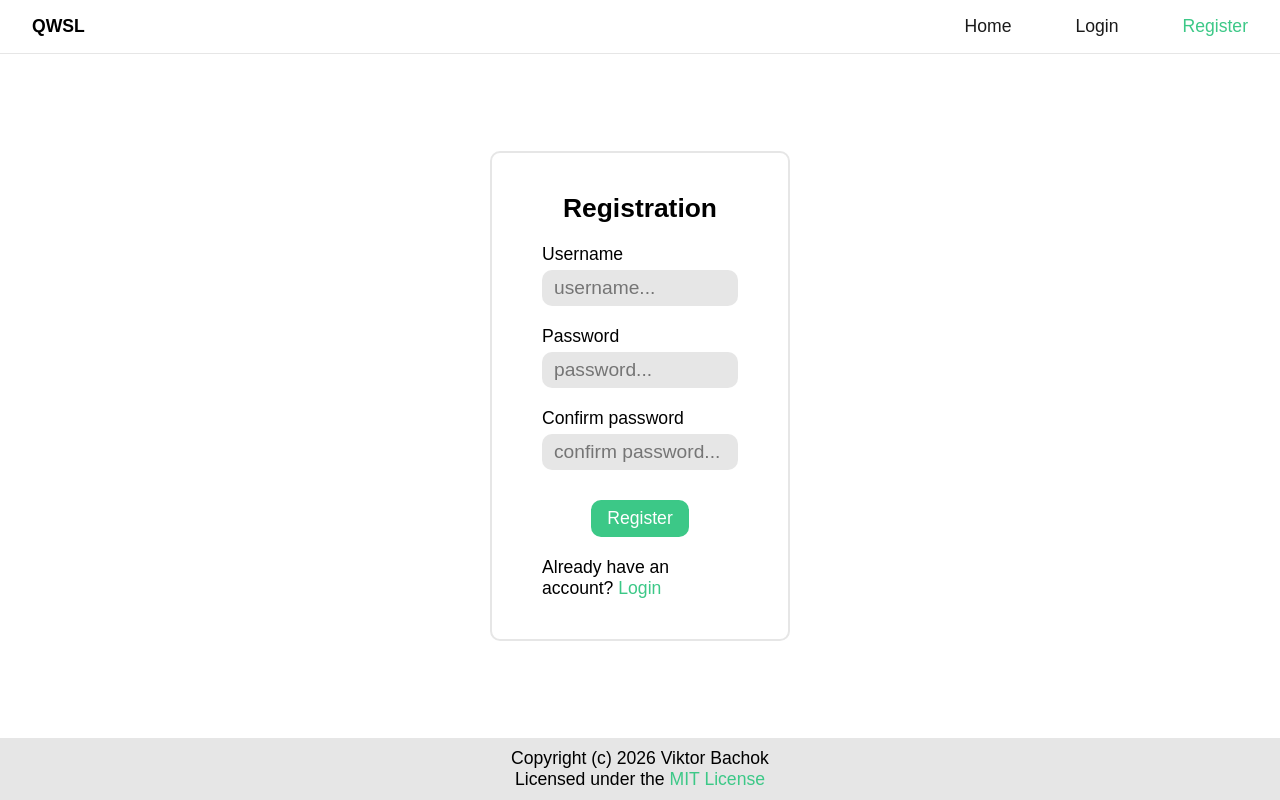
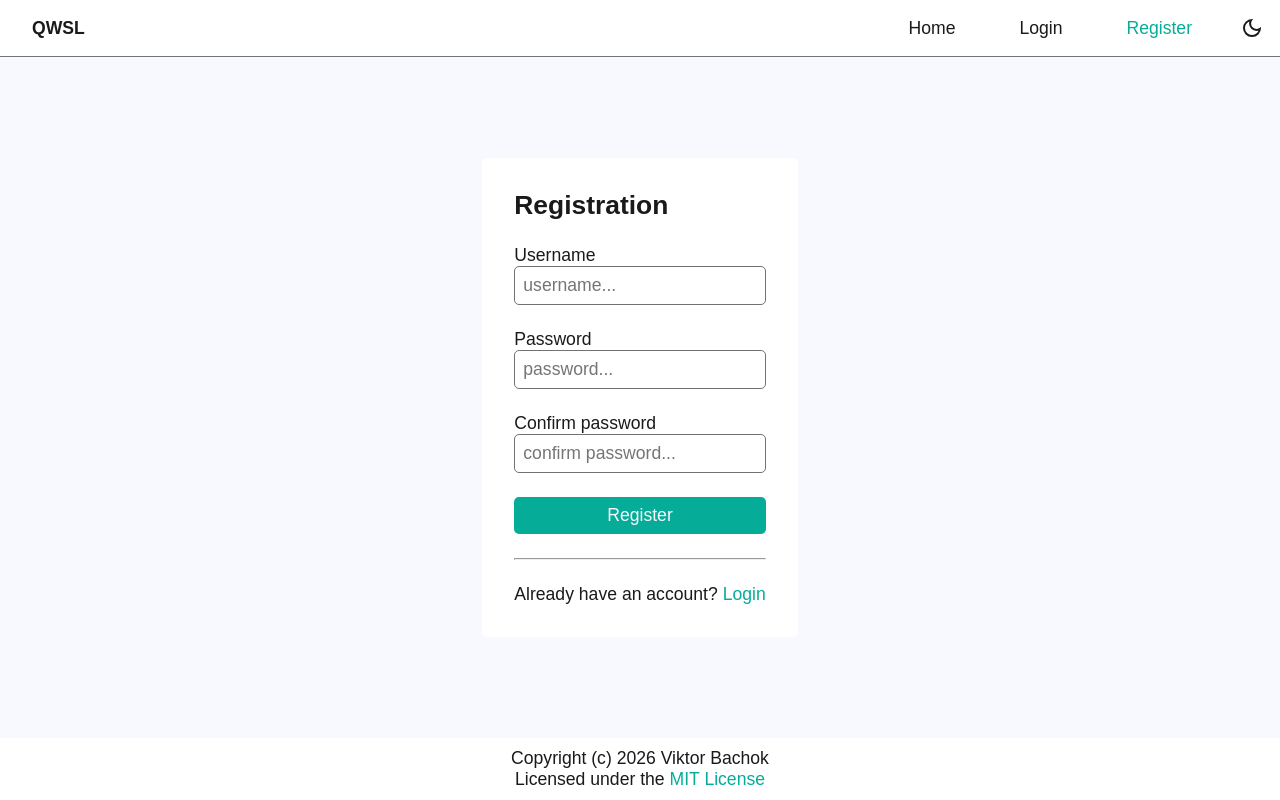
Before and after one commit to bachokviktor/qwshortlink, a React (Vite) app in the folder frontend/: page /register in a window 1280 px wide. Built offline with nearby package versions, Linux system fonts and the light colour scheme; no server answers.

Commit message:
Refactor styles. Add dark mode

```diff
--- a/frontend/src/components/Layout.tsx
+++ b/frontend/src/components/Layout.tsx
@@ -1,4 +1,4 @@
-import {useContext, useState} from "react"
+import {useContext, useEffect, useState} from "react"
 import {Outlet, NavLink} from "react-router"
 import AuthContext from "../AuthContext"
 
@@ -6,6 +6,19 @@ function Layout() {
   const {isLoading, user} = useContext(AuthContext)
 
   const [isNavbarOpen, setIsNavbarOpen] = useState<boolean>(false)
+  const [isDarkmode, setIsDarkmode] = useState<boolean>(() => {
+    return localStorage.getItem("darkmode") === "active"
+  })
+
+  useEffect(() => {
+    if (isDarkmode) {
+      localStorage.setItem("darkmode", "active")
+      document.body.classList.add("darkmode")
+    } else {
+      localStorage.removeItem("darkmode")
+      document.body.classList.remove("darkmode")
+    }
+  }, [isDarkmode])
 
   if (isLoading) {
     return <p>Loading...</p>
@@ -15,16 +28,6 @@ function Layout() {
     <>
       <header>
 	<strong>QWSL</strong>
-
-	<button
-	  className="nav-hamburger"
-	  aria-label="Open sidebar"
-	  aria-expanded={isNavbarOpen}
-	  aria-controls="navbar"
-	  onClick={() => {setIsNavbarOpen(true)}}
-	>
-	  <svg xmlns="http://www.w3.org/2000/svg" height="1.5rem" viewBox="0 -960 960 960" width="1.5rem" fill="#1f1f1f"><path d="M144-264v-72h672v72H144Zm0-180v-72h672v72H144Zm0-180v-72h672v72H144Z"/></svg>
-	</button>
 
 	<nav className={isNavbarOpen ? "show" : ""} id="navbar">
 	  <ul>
@@ -58,12 +61,33 @@ function Layout() {
 		  <NavLink to="/register" onClick={() => {setIsNavbarOpen(false)}}>Register</NavLink>
 		</li>
 	      </>
-	    )
-	    }
+	    )}
 	  </ul>
 	</nav>
 
 	<div className="nav-overlay" onClick={() => {setIsNavbarOpen(false)}} aria-hidden="true"></div>
+
+	<button
+	  className="btn-svg"
+	  aria-label="Toggle darkmode"
+	  onClick={() => {setIsDarkmode((prev) => !prev)}}
+	>
+	  {isDarkmode ? (
+	    <svg xmlns="http://www.w3.org/2000/svg" height="1.5rem" viewBox="0 -960 960 960" width="1.5rem" fill="#1f1f1f"><path d="M565-395q35-35 35-85t-35-85q-35-35-85-35t-85 35q-35 35-35 85t35 85q35 35 85 35t85-35Zm-226.5 56.5Q280-397 280-480t58.5-141.5Q397-680 480-680t141.5 58.5Q680-563 680-480t-58.5 141.5Q563-280 480-280t-141.5-58.5ZM200-440H40v-80h160v80Zm720 0H760v-80h160v80ZM440-760v-160h80v160h-80Zm0 720v-160h80v160h-80ZM256-650l-101-97 57-59 96 100-52 56Zm492 496-97-101 53-55 101 97-57 59Zm-98-550 97-101 59 57-100 96-56-52ZM154-212l101-97 55 53-97 101-59-57Zm326-268Z"/></svg>
+	  ) : (
+	    <svg xmlns="http://www.w3.org/2000/svg" height="1.5rem" viewBox="0 -960 960 960" width="1.5rem" fill="#1f1f1f"><path d="M480-120q-150 0-255-105T120-480q0-150 105-255t255-105q14 0 27.5 1t26.5 3q-41 29-65.5 75.5T444-660q0 90 63 153t153 63q55 0 101-24.5t75-65.5q2 13 3 26.5t1 27.5q0 150-105 255T480-120Zm0-80q88 0 158-48.5T740-375q-20 5-40 8t-40 3q-123 0-209.5-86.5T364-660q0-20 3-40t8-40q-78 32-126.5 102T200-480q0 116 82 198t198 82Zm-10-270Z"/></svg>
+	  )}
+	</button>
+
+	<button
+	  className="nav-hamburger"
+	  aria-label="Open sidebar"
+	  aria-expanded={isNavbarOpen}
+	  aria-controls="navbar"
+	  onClick={() => {setIsNavbarOpen(true)}}
+	>
+	  <svg xmlns="http://www.w3.org/2000/svg" height="1.5rem" viewBox="0 -960 960 960" width="1.5rem" fill="#1f1f1f"><path d="M144-264v-72h672v72H144Zm0-180v-72h672v72H144Zm0-180v-72h672v72H144Z"/></svg>
+	</button>
       </header>
 
       <Outlet />
--- a/frontend/src/components/Login.tsx
+++ b/frontend/src/components/Login.tsx
@@ -43,12 +43,12 @@ function Login() {
 
   return (
     <div className="centered-wrapper">
-      <div className="auth-container">
-	<div className="centered-wrapper">
+      <div className="card fl-col fl-gap">
         <h2>Login</h2>
 
         <form onSubmit={handleLogin}>
-            <label htmlFor="userName">Username</label><br/>
+	  <div className="fl-col">
+            <label htmlFor="userName">Username</label>
             <input
 	      name="userName"
 	      id="userName"
@@ -57,9 +57,11 @@ function Login() {
 	      required
 	      onChange={(e: React.ChangeEvent<HTMLInputElement>) => { setUsername(e.target.value) }}
 	      value={username}
-	    /><br/>
+	    />
+	  </div>
 
-            <label htmlFor="userPassword">Password</label><br/>
+	  <div className="fl-col">
+            <label htmlFor="userPassword">Password</label>
             <input
 	      name="userPassword"
 	      id="userPassword"
@@ -68,20 +70,21 @@ function Login() {
 	      required
 	      onChange={(e: React.ChangeEvent<HTMLInputElement>) => { setPassword(e.target.value) }}
 	      value={password}
-	    /><br/>
+	    />
+	  </div>
 
-	    <div className="centered-wrapper">
 	  {errorMessage && <p className="error-message">{errorMessage}</p>}
-              <button className="btn-primary" type="submit">Login</button>
-	    </div>
+
+          <button className="btn btn-primary" type="submit">Login</button>
         </form>
+
+	<hr/>
 
         <p>
              Don't have an account? <Link to="/register">Register</Link>
         </p>
       </div>
     </div>
-    </div>
   )
 }
 
--- a/frontend/src/components/Redirect.tsx
+++ b/frontend/src/components/Redirect.tsx
@@ -40,8 +40,8 @@ function Redirect() {
       <h2>Redirect...</h2>
       <p>You are about to be redirected to <a href={redirectUrl}>{redirectUrl}</a></p>
 
-      <button className="btn-primary" onClick={() => window.location.href = redirectUrl}>Continue</button>
-      <button className="btn-primary" onClick={() => navigate("/")}>Go back</button>
+      <button className="btn btn-primary" onClick={() => window.location.href = redirectUrl}>Continue</button>
+      <button className="btn btn-neutral" onClick={() => navigate("/")}>Go back</button>
     </div>
   )
 }
--- a/frontend/src/components/Register.tsx
+++ b/frontend/src/components/Register.tsx
@@ -50,12 +50,12 @@ function Register() {
 
   return (
     <div className="centered-wrapper">
-      <div className="auth-container">
-	<div className="centered-wrapper">
+      <div className="card fl-col fl-gap">
         <h2>Registration</h2>
 
         <form onSubmit={handleRegister}>
-            <label htmlFor="userName">Username</label><br/>
+	  <div className="fl-col">
+            <label htmlFor="userName">Username</label>
             <input
 	      name="userName"
 	      id="userName"
@@ -64,9 +64,11 @@ function Register() {
 	      required
 	      onChange={(e: React.ChangeEvent<HTMLInputElement>) => { setUsername(e.target.value) }}
 	      value={username}
-	    /><br/>
+	    />
+	  </div>
 
-            <label htmlFor="userPassword1">Password</label><br/>
+	  <div className="fl-col">
+            <label htmlFor="userPassword1">Password</label>
             <input
 	      name="userPassword1"
 	      id="userPassword1"
@@ -75,9 +77,11 @@ function Register() {
 	      required
 	      onChange={(e: React.ChangeEvent<HTMLInputElement>) => { setPassword1(e.target.value) }}
 	      value={password1}
-	    /><br/>
+	    />
+	  </div>
 
-            <label htmlFor="userPassword2">Confirm password</label><br/>
+	  <div className="fl-col">
+            <label htmlFor="userPassword2">Confirm password</label>
             <input
 	      name="userPassword2"
 	      id="userPassword2"
@@ -86,20 +90,21 @@ function Register() {
 	      required
 	      onChange={(e: React.ChangeEvent<HTMLInputElement>) => { setPassword2(e.target.value) }}
 	      value={password2}
-	    /><br/>
+	    />
+	  </div>
 
-	    <div className="centered-wrapper">
 	  {errorMessage && <p className="error-message">{errorMessage}</p>}
-              <button className="btn-primary" type="submit">Register</button>
-	    </div>
+
+          <button className="btn btn-primary" type="submit">Register</button>
         </form>
+
+	<hr/>
 
         <p>
              Already have an account? <Link to="/login">Login</Link>
         </p>
       </div>
     </div>
-    </div>
   )
 }
 
--- a/frontend/src/components/UserEdit.tsx
+++ b/frontend/src/components/UserEdit.tsx
@@ -53,12 +53,12 @@ function UserEdit({setIsEditingUser}: PropsInterface) {
 
   return (
     <div className="centered-wrapper">
-      <div className="auth-container">
-	<div className="centered-wrapper">
-          <h2>Edit User</h2>
+      <div className="card fl-col fl-gap">
+	<h2>Edit User</h2>
 
-          <form onSubmit={editUser}>
-            <label htmlFor="editUsername">Username</label><br/>
+        <form onSubmit={editUser}>
+	  <div className="fl-col">
+            <label htmlFor="editUsername">Username</label>
             <input
 	      name="editUsername"
 	      id="editUsername"
@@ -67,9 +67,11 @@ function UserEdit({setIsEditingUser}: PropsInterface) {
 	      required
 	      onChange={(e: React.ChangeEvent<HTMLInputElement>) => { setEditUsername(e.target.value) }}
 	      value={editUsername}
-	    /><br/>
+	    />
+	  </div>
 
-	    <label htmlFor="editEmail">Email</label><br/>
+	  <div className="fl-col">
+	    <label htmlFor="editEmail">Email</label>
             <input
 	      name="editEmail"
 	      id="editEmail"
@@ -77,9 +79,11 @@ function UserEdit({setIsEditingUser}: PropsInterface) {
 	      placeholder="Email..."
 	      onChange={(e: React.ChangeEvent<HTMLInputElement>) => { setEditEmail(e.target.value) }}
 	      value={editEmail}
-	    /><br/>
+	    />
+	  </div>
 
-	    <label htmlFor="editLastName">Last Name</label><br/>
+	  <div className="fl-col">
+	    <label htmlFor="editLastName">Last Name</label>
             <input
 	      name="editLastName"
 	      id="editLastName"
@@ -87,9 +91,11 @@ function UserEdit({setIsEditingUser}: PropsInterface) {
 	      placeholder="Last name..."
 	      onChange={(e: React.ChangeEvent<HTMLInputElement>) => { setEditLastName(e.target.value) }}
 	      value={editLastName}
-	    /><br/>
+	    />
+	  </div>
 
-	    <label htmlFor="editFirstName">First Name</label><br/>
+	  <div className="fl-col">
+	    <label htmlFor="editFirstName">First Name</label>
             <input
 	      name="editFirstName"
 	      id="editFirstName"
@@ -97,17 +103,14 @@ function UserEdit({setIsEditingUser}: PropsInterface) {
 	      placeholder="First name..."
 	      onChange={(e: React.ChangeEvent<HTMLInputElement>) => { setEditFirstName(e.target.value) }}
 	      value={editFirstName}
-	    /><br/>
+	    />
+	  </div>
 
-	    <div className="centered-wrapper">
-	      {errorMessage && <p className="error-message">{errorMessage}</p>}
-	      <div>
-		<button className="btn-primary" type="submit">Save</button>
-		<button className="btn-primary" onClick={() => {setIsEditingUser(false)}}>Cancel</button>
-	      </div>
-	    </div>
+	    {errorMessage && <p className="error-message">{errorMessage}</p>}
+
+	    <button className="btn btn-primary" type="submit">Save</button>
+	    <button className="btn btn-neutral" onClick={() => {setIsEditingUser(false)}}>Cancel</button>
           </form>
-	</div>
       </div>
     </div>
   )
--- a/frontend/src/index.css
+++ b/frontend/src/index.css
@@ -1,21 +1,41 @@
 :root {
-    --primary-light: hsl(0, 0%, 100%);
-    --primary-dark: hsl(0, 0%, 10%);
-    --secondary-light: hsl(0, 0%, 90%);
-    --secondary-dark: hsl(240, 5%, 20%);
-    --action: hsl(152, 56%, 51%);
-    --danger: hsl(350, 73%, 44%);
+    --color-background: #F8F8FF;
+    --color-foreground: #FFFFFF;
+    --color-text: #1A1A1A;
+    --color-text-light: #F8F8FF;
+    --color-neutral: #717275;
+    --color-neutral-active: #57585D;
+    --color-primary: #05AD98;
+    --color-primary-active: #176161;
+    --color-danger: #E0115F;
+    --color-danger-active: #B80D4B;
+}
+
+.darkmode {
+    --color-background: #131519;
+    --color-foreground: #282A2E;
+    --color-text: #F8F8FF;
+    --color-text-light: #F8F8FF;
+    --color-neutral: #3F4144;
+    --color-neutral-active: #33393A;
+    --color-primary: #057676;
+    --color-primary-active: #176161;
+    --color-danger: #B30E4C;
+    --color-danger-active: #A80A4B;
 }
 
 * {
     margin: 0;
     padding: 0;
     box-sizing: border-box;
+    color: var(--color-text);
+    /* outline: 1px solid red !important; */
 }
 
 body {
     font-family: Arial, sans-serif;
     font-size: 1.1rem;
+    background-color: var(--color-background);
 }
 
 #root {
@@ -24,53 +44,140 @@ body {
     min-height: 100vh;
 }
 
+/*
+
+COMMON
+
+*/
+
 input, select, textarea, button {
     font:inherit;
 }
 
+a {
+    text-decoration: none;
+    color: var(--color-primary);
+    cursor: pointer;
+}
+
+a:hover {
+    text-decoration: underline;
+}
+
 /*
 
-Buttons
+BUTTONS
 
 */
 
-.btn-primary {
-    background-color: var(--action);
-    color: var(--primary-light);
+.btn {
     padding: 0.5rem 1rem;
     border: none;
-    border-radius: 10px;
+    border-radius: 5px;
     cursor: pointer;
     transition: background-color 0.2s;
 }
 
+.btn-primary {
+    background-color: var(--color-primary);
+    color: var(--color-text-light);
+}
+
 .btn-primary:active {
-    filter: brightness(85%);
+    background-color: var(--color-primary-active);
+}
+
+.btn-neutral {
+    background-color: var(--color-neutral);
+    color: var(--color-text-light);
+}
+
+.btn-neutral:active {
+    background-color: var(--color-neutral-active);
 }
 
 .btn-danger {
-    background-color: var(--danger);
-    font-size: 1.1rem;
-    padding: 7px 12px;
-    color: var(--primary-light);
-    border: none;
-    border-radius: 10px;
-    cursor: pointer;
-    transition: background-color 0.2s;
+    background-color: var(--color-danger);
+    color: var(--color-text-light);
 }
 
 .btn-danger:active {
-    filter: brightness(85%);
+    background-color: var(--color-danger-active);
 }
 
-button:disabled {
-    background-color: var(--secondary-light);
-    cursor: not-allowed;
+.btn-svg {
+    display: flex;
+    background: none;
+    border: none;
+    padding: 1rem;
+    cursor: pointer;
+}
+
+.btn-svg svg {
+  fill: var(--color-text);
+  width: 1.5rem;
+  height: 1.5rem;;
 }
 
 /*
 
-Navigation menu
+FORMS
+
+*/
+
+form {
+    display: flex;
+    flex-direction: column;
+    gap: 1.5rem;
+}
+
+input[type="text"],
+input[type="password"],
+input[type="email"],
+input[type="url"] {
+    padding: 0.5rem;
+    background: none;
+    color: var(--color-text);
+    border: 1px solid var(--color-neutral);
+    border-radius: 5px;
+}
+
+/*
+
+UTILITY CLASSES
+
+*/
+
+.error-message {
+    color: var(--color-danger);
+}
+
+.card {
+    background-color: var(--color-foreground);
+    border-radius: 5px;
+    padding: 2rem;
+}
+
+.centered-wrapper {
+    display: flex;
+    flex-direction: column;
+    align-items: center;
+    justify-content: center;
+}
+
+.fl-col {
+    display: flex;
+    flex-direction: column;
+}
+
+.fl-gap {
+    display: flex;
+    gap: 1.5rem;
+}
+
+/*
+
+NAVIGATION
 
 */
 
@@ -78,19 +185,19 @@ header {
     position: sticky;
     top: 0;
     display: flex;
-    justify-content: space-between;
     align-items: center;
-    background-color: var(--primary-light);
-    border-bottom: 1px solid var(--secondary-light);
+    background-color: var(--color-foreground);
+    border-bottom: 1px solid var(--color-neutral);
 }
 
 header strong {
     display: flex;
     padding: 1rem 2rem;
+    margin-right: auto;
 }
 
 nav {
-    background-color: var(--primary-light);
+    background-color: var(--color-foreground);
 }
 
 nav ul {
@@ -106,26 +213,34 @@ nav a {
     display: flex;
     padding: 1rem 2rem;
     text-decoration: none;
-    color: var(--primary-dark);
+    color: var(--color-text);
     cursor: pointer;
-    transition: color 0.5s;
+    transition: background-color 0.5s ease;
 }
 
 nav a.active {
     text-decoration: none;
-    color: var(--action);
+    color: var(--color-primary);
 }
 
 nav a:hover {
     text-decoration: none;
-    color: var(--action);
+    background-color: var(--color-primary);
+    color: var(--color-text-light);
 }
 
 .nav-hamburger {
     display: none;
     background: none;
     border: none;
-    padding: 1rem 2rem;
+    padding: 1rem;
+    cursor: pointer;
+}
+
+.nav-hamburger svg {
+  fill: var(--color-text);
+  width: 1.5rem;
+  height: 1.5rem;;
 }
 
 .nav-overlay {
@@ -175,70 +290,21 @@ nav a:hover {
 
 /*
 
-Footer
+FOOTER
 
 */
 
 footer {
-    background-color: var(--secondary-light);
+    background-color: var(--color-foreground);
     margin: 0;
     padding: 10px;
     text-align: center;
-}
-
-a {
-    text-decoration: none;
-    color: var(--action);
-    cursor: pointer;
-}
-
-a:hover {
-    text-decoration: underline;
 }
 
 .centered-container {
     text-align: center;
     margin: 0;
     padding: 30px;
-}
-
-.centered-wrapper {
-    display: flex;
-    flex-direction: column;
-    align-items: center;
-    justify-content: center;
-}
-
-.auth-container {
-    border: 2px solid var(--secondary-light);
-    border-radius: 10px;
-    margin: 25px 0;
-    padding: 40px 50px;
-    max-width: 300px;
-}
-
-.auth-container form {
-    margin: 20px 0;
-}
-
-.auth-container button {
-    margin-top: 10px;
-}
-
-.auth-container input {
-    font-size: 1.2rem;
-    background-color: var(--secondary-light);
-    padding: 7px 12px;
-    margin-bottom: 20px;
-    margin-top: 5px;
-    border: none;
-    border-radius: 10px;
-    width: 100%;
-    box-sizing: border-box;
-}
-
-.error-message {
-    color: var(--danger);
 }
 
 /*
@@ -248,8 +314,8 @@ Profile
 */
 
 .profile-container {
-    border: 2px solid var(--secondary-light);
-    border-radius: 10px;
+    background-color: var(--color-foreground);
+    border-radius: 5px;
     margin:  25px;
     padding: 25px;
 }
@@ -259,14 +325,16 @@ Profile
 }
 
 .links-container {
-    border: 2px solid var(--secondary-light);
-    border-radius: 10px;
+    background-color: var(--color-foreground);
+    border-radius: 5px;
     margin:  25px;
 }
 
 .container-heading {
-    background-color: var(--secondary-light);
+    background-color: var(--color-neutral);
+    color: var(--color-text-light);
     margin: 0;
+    border-radius: 5px;
     padding: 5px 25px;
     display: flex;
     align-items: center;
```
Also changed, not shown: frontend/src/components/LinkCreate.tsx (+12 -15 lines), frontend/src/components/LinkEdit.tsx (+12 -15 lines), frontend/src/components/PasswordChange.tsx (+16 -17 lines), frontend/src/components/Profile.tsx (+8 -8 lines). Lines whose indentation alone changed are shown as unchanged.
